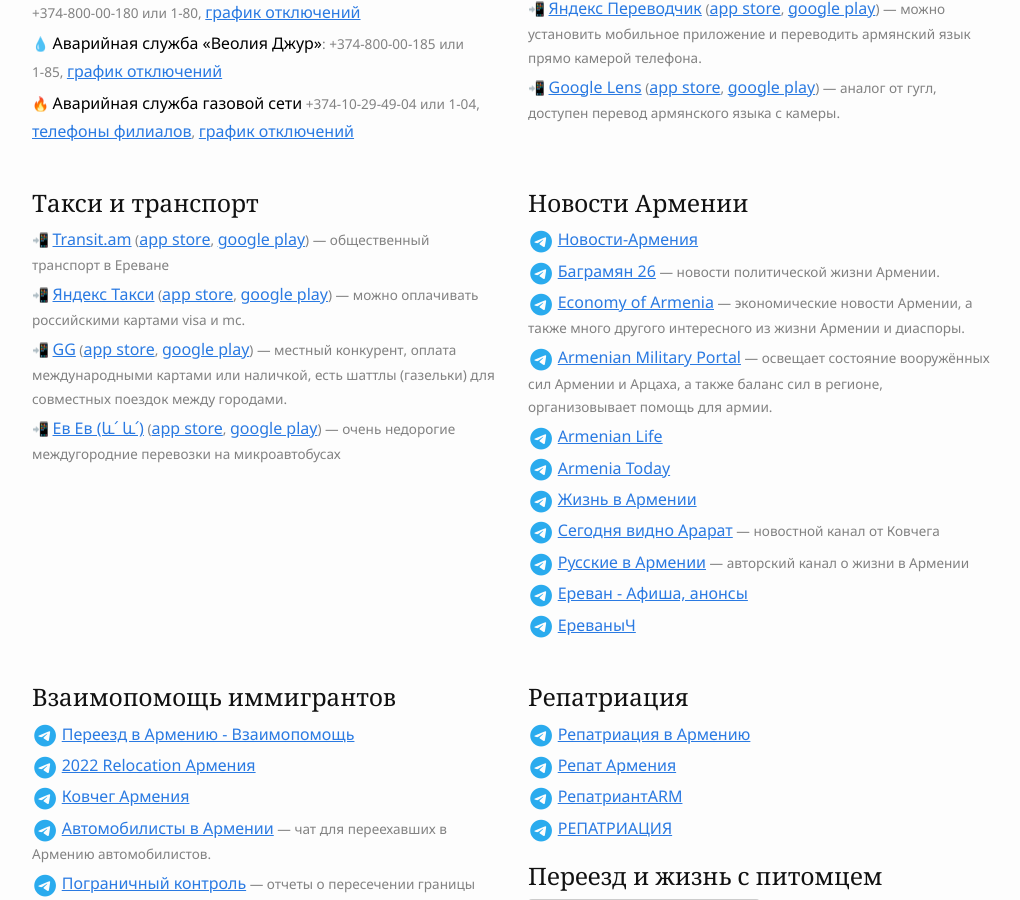
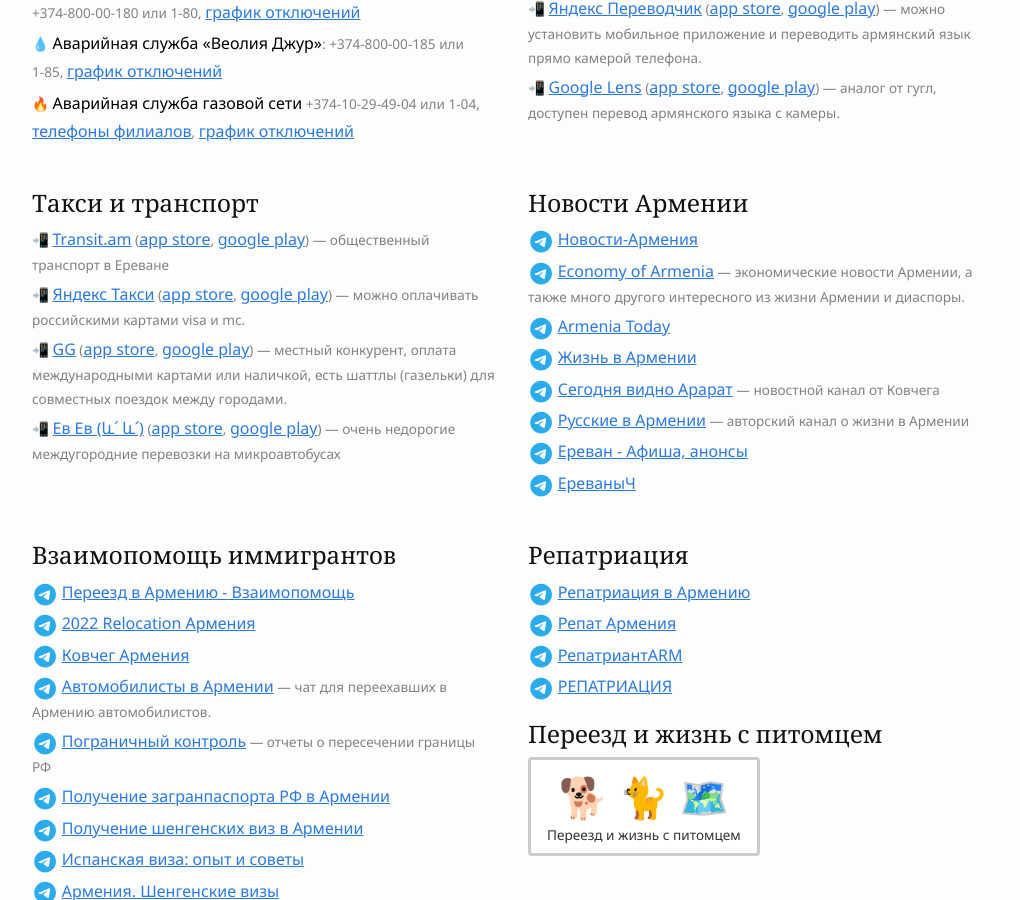
Before and after one commit to haywiki/haywiki.github.io, a Jekyll site: the page built from life/contacts.md, in a window 1280 px wide and 900 px high, scrolled down 695 px. Shown: the whole window, without its empty margins (128-1148 px from the left). Built offline with Jekyll 4.4.1, drawn with Linux system fonts in a browser that asks for light colours; nearby versions of some CDN libraries; a script that is not in the unit is left out; some of the changed lines change nothing that is shown; some of the changed text lies outside the part shown.

Commit message:
исправления косяков, удалены пропагандистские каналы

```diff
--- a/life/contacts.md
+++ b/life/contacts.md
@@ -67,10 +67,7 @@
 ## Новости Армении
 
 - <i class="fa-brands fa-telegram"></i> [Новости-Армения](https://t.me/novostiarmenia)
-- <i class="fa-brands fa-telegram"></i> [Баграмян 26](https://t.me/bagramyan26) — новости политической жизни Армении.
 - <i class="fa-brands fa-telegram"></i> [Economy of Armenia](https://t.me/economyofarmenia) — экономические новости Армении, а также много другого интересного из жизни Армении и диаспоры.
-- <i class="fa-brands fa-telegram"></i> [Armenian Military Portal](https://t.me/military_arm) — освещает состояние вооружённых сил Армении и Арцаха, а также баланс сил в регионе, организовывает помощь для армии.
-- <i class="fa-brands fa-telegram"></i> [Armenian Life](https://t.me/Armenian_Life)
 - <i class="fa-brands fa-telegram"></i> [Armenia Today](https://t.me/armtoday)
 - <i class="fa-brands fa-telegram"></i> [Жизнь в Армении](https://t.me/livinginarmenia)
 - <i class="fa-brands fa-telegram"></i> [Сегодня видно Арарат](https://t.me/theark_armenia) — новостной канал от Ковчега
@@ -78,6 +75,10 @@
 - <i class="fa-brands fa-telegram"></i> [Ереван - Афиша, анонсы](https://t.me/ErevanRus)
 - <i class="fa-brands fa-telegram"></i> [ЕреваныЧ](https://t.me/yerevanch)
 {: class="list-emoji"}
+
+[//]: # (- <i class="fa-brands fa-telegram"></i> [Баграмян 26]&#40;https://t.me/bagramyan26&#41; — новости политической жизни Армении.)
+[//]: # (- <i class="fa-brands fa-telegram"></i> [Armenian Military Portal]&#40;https://t.me/military_arm&#41; — освещает состояние вооружённых сил Армении и Арцаха, а также баланс сил в регионе, организовывает помощь для армии.)
+[//]: # (- <i class="fa-brands fa-telegram"></i> [Armenian Life]&#40;https://t.me/Armenian_Life&#41;)
 
 </div>
 <div class="card">
@@ -343,7 +344,7 @@
 - **+37495202036 Эрик** — цены у него чуть выше чем по рынку, но его порекомендовал человек, который до этого сменил троих «регулировщиков», этот сделал как надо
 - **+37477332774 Артур** — тоже хороший настройщик проверенный многими людьми из чата
 
-### 3D-печать в Ереване {#3d}
+### 3D-печать в Ереване {#print-3d}
 
 - 🔗 **[Detal.am](http://detal.am)** — [адрес](https://yandex.ru/maps/org/detal_eyem/45479175228/).
 - <i class="fa-brands fa-instagram"></i> [3d_printing__vava](https://www.instagram.com/3d_printing__vava/) — 3д-печать, сканирование, моделирование. Телефоны: +37498216200 +37499216211.
```
Also changed, not shown: animals/laws.md (+1 -1 lines).
